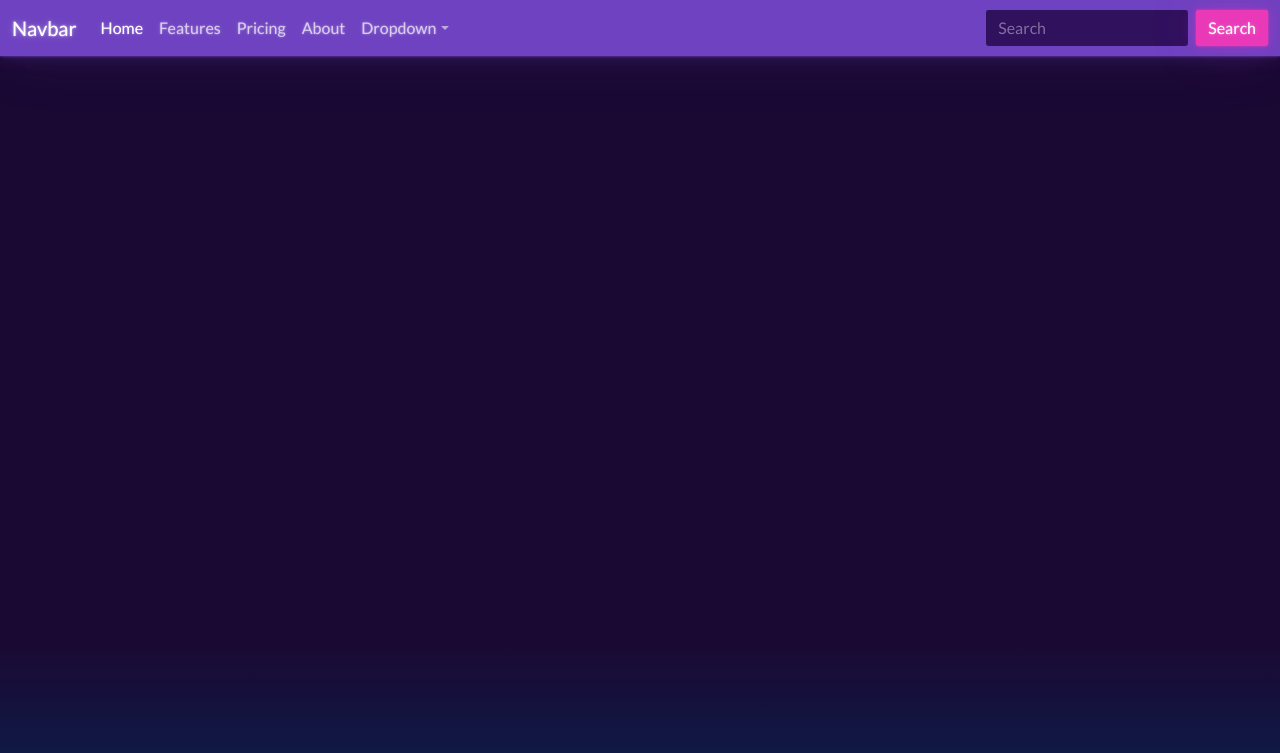
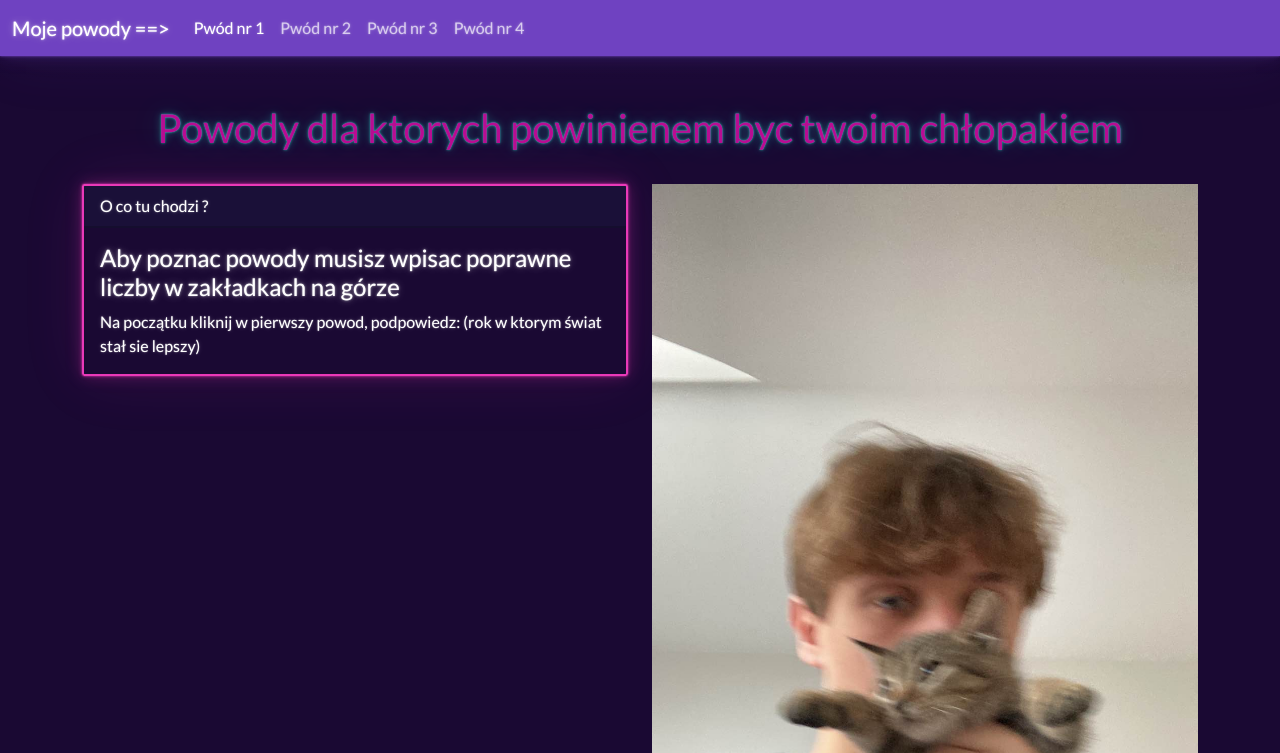
Before and after one commit to MTRXO/Reasons_-Why, a plain HTML site: page index.html in a window 1280 px wide. Shown: the top 753 px of the page. Drawn offline with nearby package versions, Linux system fonts and the light colour scheme.

Commit message:
AddForntPage

```diff
--- a/index.html
+++ b/index.html
@@ -10,44 +10,64 @@
 
     <nav class="navbar navbar-expand-lg bg-primary" data-bs-theme="dark">
         <div class="container-fluid">
-          <a class="navbar-brand" href="#">Navbar</a>
+          <a class="navbar-brand" href="#">Moje powody ==></a>
           <button class="navbar-toggler" type="button" data-bs-toggle="collapse" data-bs-target="#navbarColor01" aria-controls="navbarColor01" aria-expanded="false" aria-label="Toggle navigation">
             <span class="navbar-toggler-icon"></span>
           </button>
           <div class="collapse navbar-collapse" id="navbarColor01">
             <ul class="navbar-nav me-auto">
               <li class="nav-item">
-                <a class="nav-link active" href="#">Home
+                <a class="nav-link active" href="#">Pwód nr 1
                   <span class="visually-hidden">(current)</span>
                 </a>
               </li>
               <li class="nav-item">
-                <a class="nav-link" href="#">Features</a>
+                <a class="nav-link" href="#">Pwód nr 2</a>
               </li>
               <li class="nav-item">
-                <a class="nav-link" href="#">Pricing</a>
+                <a class="nav-link" href="#">Pwód nr 3</a>
               </li>
               <li class="nav-item">
-                <a class="nav-link" href="#">About</a>
-              </li>
-              <li class="nav-item dropdown">
-                <a class="nav-link dropdown-toggle" data-bs-toggle="dropdown" href="#" role="button" aria-haspopup="true" aria-expanded="false">Dropdown</a>
-                <div class="dropdown-menu">
-                  <a class="dropdown-item" href="#">Action</a>
-                  <a class="dropdown-item" href="#">Another action</a>
-                  <a class="dropdown-item" href="#">Something else here</a>
-                  <div class="dropdown-divider"></div>
-                  <a class="dropdown-item" href="#">Separated link</a>
-                </div>
+                <a class="nav-link" href="#">Pwód nr 4</a>
               </li>
             </ul>
-            <form class="d-flex">
-              <input class="form-control me-sm-2" type="search" placeholder="Search">
-              <button class="btn btn-secondary my-2 my-sm-0" type="submit">Search</button>
-            </form>
+
           </div>
         </div>
       </nav>
+      <br>
+      <br>
+
+     <h1 style="text-align: center; color: rgb(184, 13, 147);">Powody dla ktorych powinienem byc twoim chłopakiem </h1>
+     <br>
+
+     <div class="container">
+        <div class="row align-items-start">
+            <!-- Karta po lewej stronie -->
+            <div class="col-md-6 mb-3">
+                <div class="card border-secondary">
+                    <div class="card-header">O co tu chodzi ?</div>
+                    <div class="card-body">
+                        <h4 class="card-title">Aby poznac powody musisz wpisac poprawne liczby w zakładkach na górze</h4>
+                        <p class="card-text">Na początku kliknij w pierwszy powod, podpowiedz: (rok w ktorym świat stał sie lepszy)</p>
+                    </div>
+                </div>
+            </div>
+
+            <!-- Zdjęcie po prawej stronie -->
+            <div class="col-md-6 text-center">
+                <img src="kot.png" class="img-fluid" alt="Zdjęcie kota">
+            </div>
+        </div>
+    </div>
+
+    <script src="https://cdn.jsdelivr.net/npm/bootstrap@5.3.0/dist/js/bootstrap.bundle.min.js"></script>
+
+
+
+
+
+
 
 </body>
 </html>
```
Also changed, not shown: kot.png (added).
